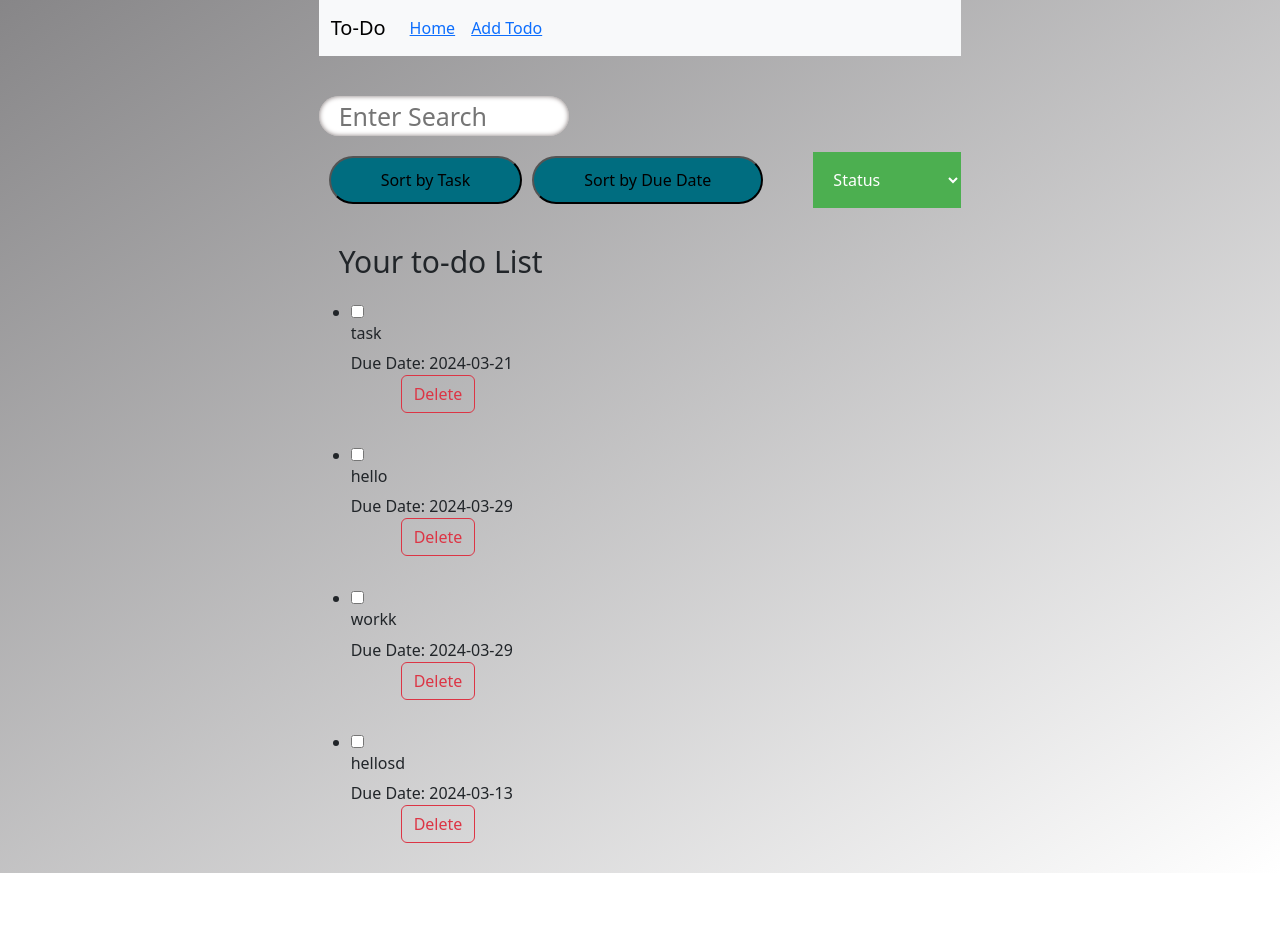
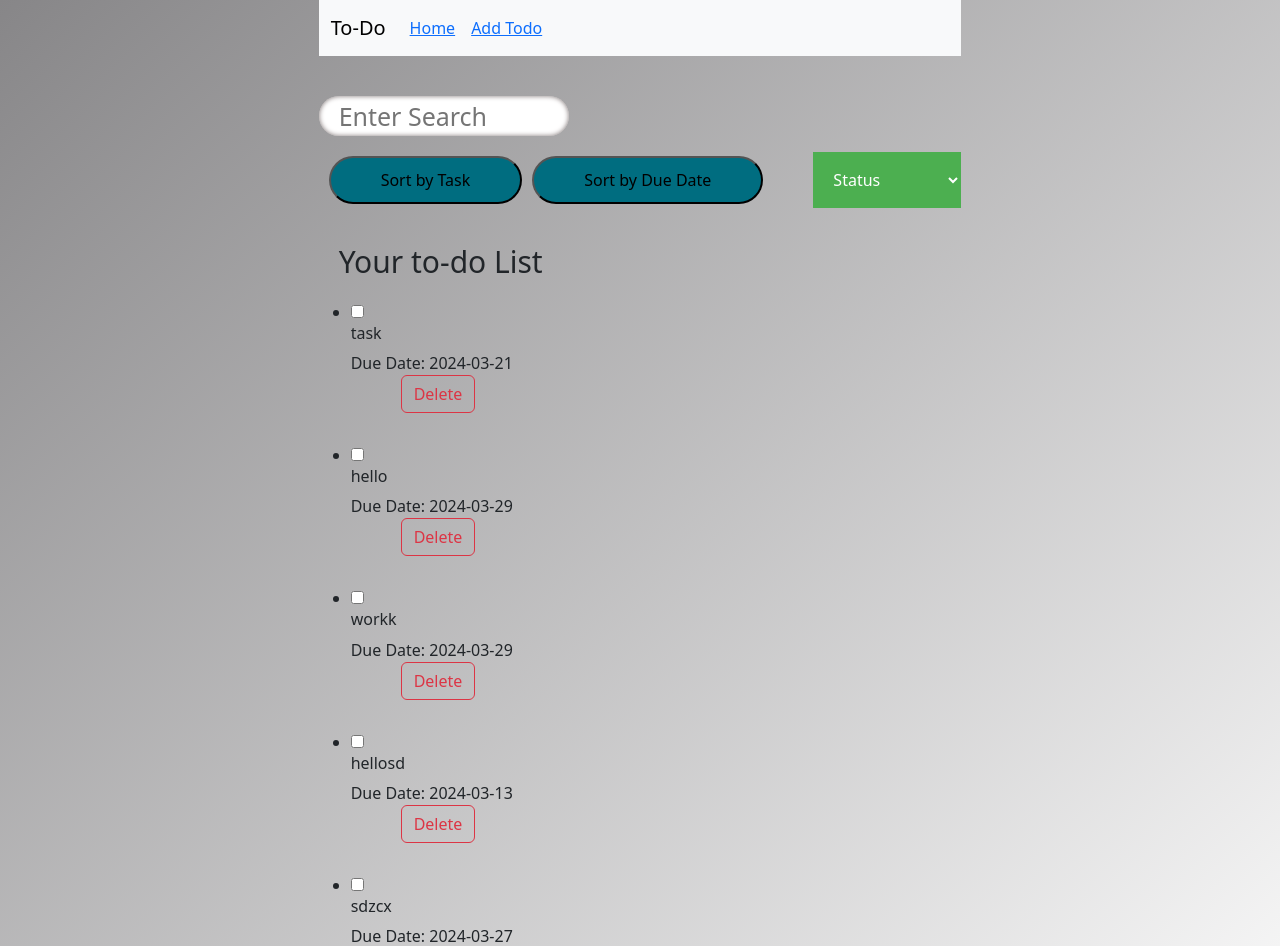
Before and after one commit to SharanyaSD/ReactJS, a React app: page / in a window 1280 px wide. Shown: the top 946 px of the page. Before the commit the page ends 873 px from the top, so only its background shows below. Built offline with nearby package versions, Linux system fonts and the light colour scheme; data requests are answered from the project's data file; the HTML template or start-up script is replaced by a standard one; a web font is replaced by a local one.

Commit message:
Removed ShowTodo and handled prop drilling

```diff
--- a/package.json
+++ b/package.json
@@ -10,16 +10,19 @@
     "preview": "vite preview"
   },
   "dependencies": {
+    "@tanstack/react-query": "^5.27.5",
     "bootstrap": "^5.3.3",
     "json-server": "^1.0.0-alpha.23",
     "react": "^18.2.0",
     "react-bootstrap": "^2.10.1",
     "react-dom": "^18.2.0",
+    "react-query": "^3.39.3",
     "uuid": "^9.0.1"
   },
   "devDependencies": {
     "@types/react": "^18.2.56",
     "@types/react-dom": "^18.2.19",
+    "@types/react-query": "^1.2.9",
     "@types/uuid": "^9.0.8",
     "@typescript-eslint/eslint-plugin": "^7.0.2",
     "@typescript-eslint/parser": "^7.0.2",
--- a/src/App.tsx
+++ b/src/App.tsx
@@ -3,8 +3,11 @@ import { BrowserRouter, Route, Routes } from "react-router-dom";
 import Header from "../src/component/Header";
 import AddTodo from "./component/AddTodo";
 import TodoDetails from "./component/TodoDetails";
+import { QueryClientProvider, QueryClient } from "@tanstack/react-query";
 const App = () => {
+  const queryClient = new QueryClient();
   return (
+    <QueryClientProvider client={queryClient}>
       <BrowserRouter>
         <Header />
         <Routes>
@@ -15,6 +18,7 @@ const App = () => {
           <Route path="/todo/:id" element={<TodoDetails />} />
         </Routes>
       </BrowserRouter>
+    </QueryClientProvider>
   );
 };
 
--- a/src/component/ListTodoItem.tsx
+++ b/src/component/ListTodoItem.tsx
@@ -1,7 +1,7 @@
 import React from "react";
 import { TodoInterface } from "../utils/TodoInterface";
-import ShowTodo from "./ShowTodo";
 import "./styles.css";
+import { useNavigate } from "react-router-dom";
 
 interface ListTodoItemProps {
   todos: TodoInterface[];
@@ -12,31 +12,57 @@ interface ListTodoItemProps {
 }
 
 const ListTodoItem: React.FC<ListTodoItemProps> = (props) => {
-  // const { loading, error } = useFetch();
-
+  const navigate = useNavigate();
+  // const handleClick = () => {
+  //   navigate(`/todo/${id}`, { state: { id, title, completed, dueDate } });
+  // };
   return (
     <div className="main-container">
       <h1 className="ToDoh1">Your to-do List </h1>
+      {props.error && <p> {props.error}</p>}
+      {props.loading && <p> Loading... </p>}
+      {!props.loading && (
         <ul>
           {props.todos.map((todo) => (
             <li key={todo.id}>
-            {props.error ? (
-              <p> {props.error} </p>
-            ) : props.loading ? (
-              <p>Loading...</p>
-            ) : (
-              <ShowTodo
-                id={todo.id}
-                title={todo.title}
-                completed={todo.completed}
-                dueDate={todo.dueDate}
-                deleteTodo={props.deleteTodo}
-                handleCheckbox={props.handleCheckbox}
+              <input
+                type="checkbox"
+                checked={todo.completed}
+                onChange={(e) =>
+                  props.handleCheckbox(todo.id, e.target.checked)
+                }
               />
+              <span
+                className="span"
+                style={{
+                  textDecoration: todo.completed ? "line-through" : "none",
+                }}
+              >
+                <h6
+                  onClick={() => navigate(`/todo/${todo.id}`, { state: todo })}
+                >
+                  {todo.title}
+                </h6>
+                <label>
+                  {todo.dueDate && (
+                    <div>
+                      <span>Due Date: {todo.dueDate}</span>
+                    </div>
                   )}
+                </label>
+                <div className="deletAlign">
+                  <button
+                    className="btn btn-outline-danger"
+                    onClick={() => props.deleteTodo(todo.id)}
+                  >
+                    Delete
+                  </button>
+                </div>
+              </span>
             </li>
           ))}
         </ul>
+      )}
     </div>
   );
 };
--- a/src/component/ShowTodo.tsx
+++ /dev/null
@@ -1,57 +0,0 @@
-// import React from "react";
-// import { useNavigate } from "react-router-dom";
-import { useNavigate } from "react-router-dom";
-import "./styles.css";
-
-const ShowTodo = ({
-  id,
-  title,
-  completed,
-  dueDate,
-  deleteTodo,
-  handleCheckbox,
-}: {
-  id: string;
-  title: string;
-  completed: boolean;
-  dueDate: string;
-  deleteTodo: (id: string) => void;
-  handleCheckbox: (id: string, checked: boolean) => void;
-}) => {
-  const navigate = useNavigate();
-  const handleClick = () => {
-    navigate(`/todo/${id}`, { state: { id, title, completed, dueDate } });
-  };
-  return (
-    <>
-      <input
-        type="checkbox"
-        checked={completed}
-        onChange={(e) => handleCheckbox(id, e.target.checked)}
-      />
-      <span
-        className="span"
-        style={{ textDecoration: completed ? "line-through" : "none" }}
-      >
-        <h6 onClick={handleClick}>{title}</h6>
-        <label>
-          {dueDate && (
-            <div>
-              <span>Due Date: {dueDate}</span>
-            </div>
-          )}
-        </label>
-        <div className="deletAlign">
-          <button
-            className="btn btn-outline-danger"
-            onClick={() => deleteTodo(id)}
-          >
-            Delete
-          </button>
-        </div>
-      </span>
-    </>
-  );
-};
-
-export default ShowTodo;
--- a/src/component/Todo.tsx
+++ b/src/component/Todo.tsx
@@ -9,7 +9,7 @@ import useFetch from "./useFetch";
 
 function Todo() {
   const [todos, setTodos] = useState<TodoInterface[]>([]);
-  const { data, loading, error } = useFetch();
+  const { data, isLoading, error } = useFetch();
 
   useEffect(() => {
     fetch(url)
@@ -78,15 +78,16 @@ function Todo() {
         onStatusChange={handleStatusChange}
       />
       {error ? (
-        <p> {error} </p>
-      ) : loading ? (
+        // <p> {error} </p>
+        alert(error)
+      ) : isLoading ? (
         <p>Loading...</p>
       ) : (
         <ListTodoItem
           todos={todos}
           deleteTodo={deleteTodo}
           handleCheckbox={handleCheckbox}
-          loading={loading}
+          loading={isLoading}
           error={error}
         />
       )}
--- a/src/component/TodoDetails.tsx
+++ b/src/component/TodoDetails.tsx
@@ -2,12 +2,13 @@ import { useLocation } from "react-router-dom";
 
 const TodoDetails = () => {
   const { state } = useLocation();
-  const { id, title, completed, dueDate } = state;
+  const { title, completed, dueDate } = state;
   //   console.log(id);
   return (
     <div>
+      {/* <h3>{id}</h3> */}
       <h3> {title}</h3>
-      <h3> {completed}</h3>
+      <h3> {completed == true ? "Completed" : "Not Completed"}</h3>
       <h3> {dueDate}</h3>
     </div>
   );
--- a/src/component/useFetch.tsx
+++ b/src/component/useFetch.tsx
@@ -1,51 +1,61 @@
-import { useState, useEffect } from "react";
 import { url } from "../utils/TodoApi";
-import { TodoInterface } from "../utils/TodoInterface";
+import { keepPreviousData } from "@tanstack/react-query";
 
-interface FetchResult {
-  loading: boolean;
-  error: string | null;
-  data: TodoInterface[];
-}
+import { useQuery } from "@tanstack/react-query";
 
-const useFetch = (): FetchResult => {
-  // const [loading, setLoading] = useState<boolean>(true);
-  // const [error, setError] = useState<string | null>(null);
-  // const [data, setData] = useState<TodoInterface[]>([]);
+// interface FetchResult {
+//   loading: boolean;
+//   error: string | null;
+//   data: TodoInterface[];
+// }
 
-  const [fetchData, setFetchData] = useState<FetchResult>({
-    data: [],
-    loading: true,
-    error: null,
+// const useFetch = (): FetchResult => {
+//   const [fetchData, setFetchData] = useState<FetchResult>({
+//     data: [],
+//     loading: true,
+//     error: null,
+//   });
+
+//   //to get desired data - list of todos we prse the response and get response body
+//   useEffect(() => {
+//     const fetchData = async () => {
+//       try {
+//         const response = await fetch(url);
+//         if (!response.ok) {
+//           throw new Error("Failed to fetch todos");
+//         }
+//         const todos = await response.json();
+//         setFetchData({
+//           data: todos,
+//           loading: false,
+//           error: null,
+//         });
+//       } catch (error) {
+//         setFetchData({
+//           data: [],
+//           loading: false,
+//           error: `Error : ${error}`,
+//         });
+//       }
+//     };
+
+//     fetchData();
+//   }, []);
+
+//   return fetchData;
+// };
+
+const useFetch = () => {
+  // const queryClient = useQueryClient();
+  const { data, isLoading, error } = useQuery({
+    queryKey: ["todos"],
+    placeholderData: keepPreviousData,
+
+    queryFn: async () => {
+      return fetch(url).then((res) => res.json());
+    },
   });
 
-  //to get desired data - list of todos we prse the response and get response body
-  useEffect(() => {
-    const fetchData = async () => {
-      try {
-        const response = await fetch(url);
-        if (!response.ok) {
-          throw new Error("Failed to fetch todos");
-        }
-        const todos = await response.json();
-        setFetchData({
-          data: todos,
-          loading: false,
-          error: null,
-        });
-      } catch (error) {
-        setFetchData({
-          data: [],
-          loading: false,
-          error: `Error : ${error}`,
-        });
-      }
-    };
-
-    fetchData();
-  }, []);
-
-  return fetchData;
+  return { data, isLoading, error };
 };
-
 export default useFetch;
--- a/src/database/db.json
+++ b/src/database/db.json
@@ -23,6 +23,18 @@
       "title": "hellosd",
       "dueDate": "2024-03-13",
       "completed": false
+    },
+    {
+      "id": "68d785b8-4026-402c-8116-0c36c741fd98",
+      "title": "sdzcx",
+      "dueDate": "2024-03-27",
+      "completed": false
+    },
+    {
+      "id": "d2a27e42-8902-435f-b2bc-63e7131b8d4d",
+      "title": "tasks",
+      "dueDate": "2024-03-28",
+      "completed": false
     }
   ]
 }
```
Also changed, not shown: 2 other files (tests, documents, lock files or other folders). Lines whose indentation alone changed are shown as unchanged.
